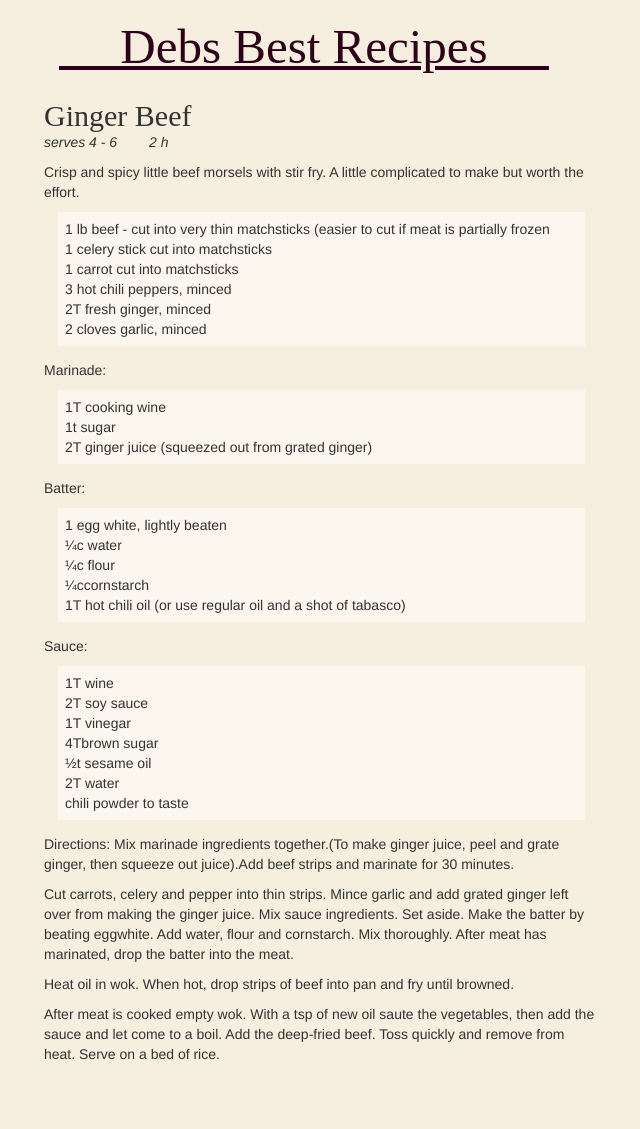
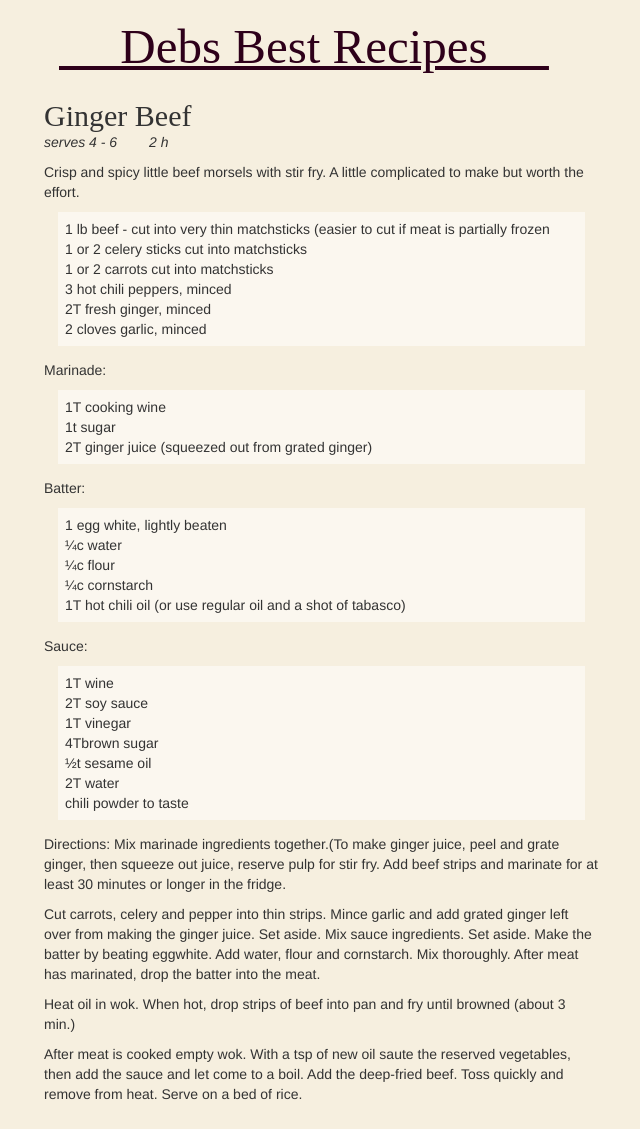
Before and after one commit to JonahBraun/debs-recipes, a Jekyll site: the page built from _posts/2005-11-16-ginger-beef.md, in a window 1280 px wide. Shown: the whole page, without its empty margins (11-651 px from the left). Built offline with Jekyll 4.4.1, drawn with Linux system fonts in a browser that asks for light colours; nearby versions of some CDN libraries; some web fonts are replaced; Markdown is read by kramdown in place of the engine named in the settings; before the commit the page ends 1089 px from its top, so only the background shows below that.

Commit message:
Update 2005-11-16-ginger-beef.md

```diff
--- a/_posts/2005-11-16-ginger-beef.md
+++ b/_posts/2005-11-16-ginger-beef.md
@@ -9,8 +9,8 @@ prep: 2 h
 Crisp and spicy little beef morsels with stir fry. A little complicated to make but worth the effort.
 
 - 1 lb beef - cut into very thin matchsticks (easier to cut if meat is partially frozen
-- 1 celery stick cut into matchsticks
-- 1 carrot cut into matchsticks
+- 1 or 2 celery sticks cut into matchsticks
+- 1 or 2 carrots cut into matchsticks
 - 3 hot chili peppers, minced
 - 2T fresh ginger, minced
 - 2 cloves garlic, minced
@@ -24,7 +24,7 @@ Batter:
 - 1 egg white, lightly beaten
 - ¼c water
 - ¼c flour
-- ¼ccornstarch
+- ¼c cornstarch
 - 1T hot chili oil (or use regular oil and a shot of tabasco)
 
 Sauce:
@@ -37,15 +37,15 @@ Sauce:
 - chili powder to taste
 
 Directions:
-Mix marinade ingredients together.(To make ginger juice, peel and grate ginger, then squeeze out juice).Add beef strips and
-marinate for 30 minutes.
+Mix marinade ingredients together.(To make ginger juice, peel and grate ginger, then squeeze out juice, reserve pulp for stir fry. Add beef strips and
+marinate for at least 30 minutes or longer in the fridge.
 
-Cut carrots, celery and pepper into thin strips. Mince garlic and add grated ginger left over from making the ginger juice.
+Cut carrots, celery and pepper into thin strips. Mince garlic and add grated ginger left over from making the ginger juice. Set aside.
 Mix sauce ingredients. Set aside.
 Make the batter by beating eggwhite. Add water, flour and cornstarch. Mix thoroughly.
 After meat has marinated, drop the batter into the meat.
 
-Heat oil in wok. When hot, drop strips of beef into pan and fry until browned.
+Heat oil in wok. When hot, drop strips of beef into pan and fry until browned (about 3 min.)
 
-After meat is cooked empty wok. With a tsp of new oil saute the vegetables, then add the sauce and let come to a boil. Add the
+After meat is cooked empty wok. With a tsp of new oil saute the reserved vegetables, then add the sauce and let come to a boil. Add the
 deep-fried beef. Toss quickly and remove from heat.  Serve on a bed of rice.
```
